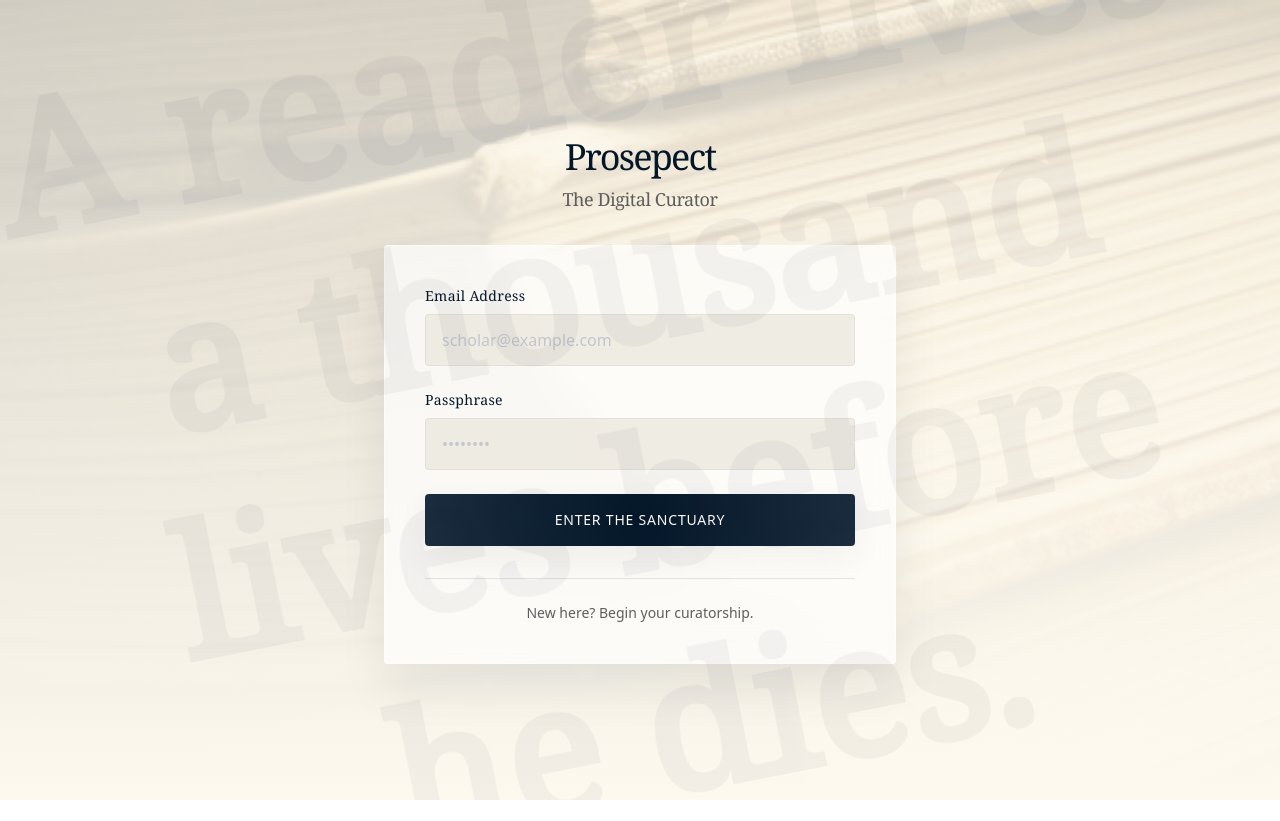
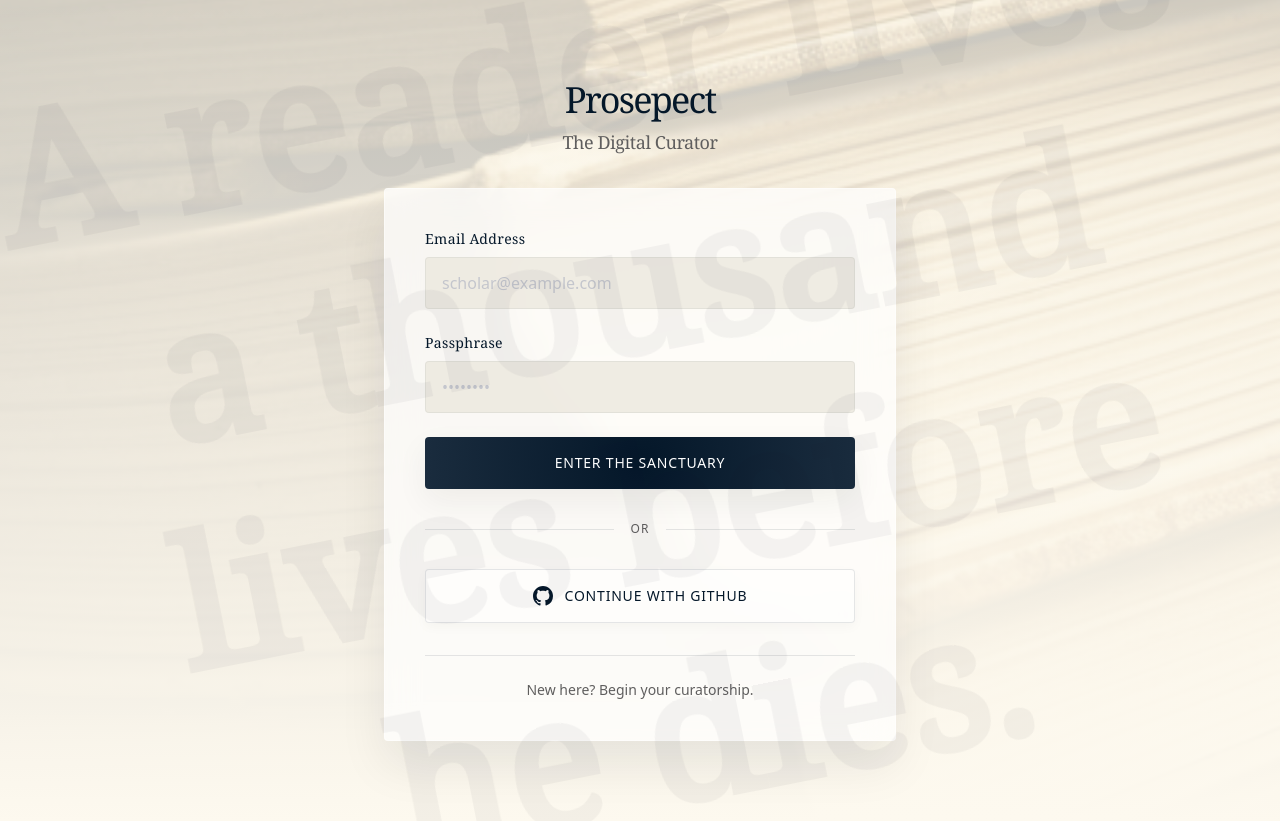
Before and after one commit to danarrigo/prosepect, a Next.js app: page /login in a window 1280 px wide. Before the commit the page ends 800 px from the top, so only its background shows below. Built offline with nearby package versions, Linux system fonts and the light colour scheme; no server answers.

Commit message:
Add styled GitHub login button to login page

```diff
--- a/src/app/login/page.tsx
+++ b/src/app/login/page.tsx
@@ -1,6 +1,7 @@
 import Image from "next/image";
 import Link from "next/link";
 import { login } from "../lib/users/actions";
+import { signIn } from "../../auth";
 
 
 export default function LoginPage() {
@@ -89,6 +90,35 @@
             </button>
           </form>
 
+          {/* Divider */}
+          <div className="flex items-center w-full gap-4">
+            <div className="flex-1 h-[1px] bg-[#041729]/10"></div>
+            <span className="font-sans text-xs text-[#5F5E5E] tracking-[0.1em] uppercase">OR</span>
+            <div className="flex-1 h-[1px] bg-[#041729]/10"></div>
+          </div>
+
+          <form
+            action={async () => {
+              "use server";
+              await signIn("github", {
+                redirectTo: "/curated",
+              });
+            }}
+            className="w-full"
+          >
+            <button
+              type="submit"
+              className="flex items-center justify-center w-full gap-3 rounded-sm py-4 px-6 bg-white/50 border border-[#041729]/10 shadow-[0px_4px_12px_rgba(4,23,41,0.03)] hover:bg-white focus:outline-none hover:scale-[1.02] active:scale-[0.98] transition-all duration-300"
+            >
+              <svg height="20" width="20" viewBox="0 0 16 16" fill="#041729">
+                <path d="M8 0C3.58 0 0 3.58 0 8c0 3.54 2.29 6.53 5.47 7.59.4.07.55-.17.55-.38 0-.19-.01-.82-.01-1.49-2.01.37-2.53-.49-2.69-.94-.09-.23-.48-.94-.82-1.13-.28-.15-.68-.52-.01-.53.63-.01 1.08.58 1.23.82.72 1.21 1.87.87 2.33.66.07-.52.28-.87.51-1.07-1.78-.2-3.64-.89-3.64-3.95 0-.87.31-1.59.82-2.15-.08-.2-.36-1.02.08-2.12 0 0 .67-.21 2.2.82.64-.18 1.32-.27 2-.27.68 0 1.36.09 2 .27 1.53-1.04 2.2-.82 2.2-.82.44 1.1.16 1.92.08 2.12.51.56.82 1.27.82 2.15 0 3.07-1.87 3.75-3.65 3.95.29.25.54.73.54 1.48 0 1.07-.01 1.93-.01 2.2 0 .21.15.46.55.38A8.013 8.013 0 0016 8c0-4.42-3.58-8-8-8z"></path>
+              </svg>
+              <span className="font-sans font-medium text-sm text-[#041729] tracking-[0.0571em] uppercase">
+                Continue with GitHub
+              </span>
+            </button>
+          </form>
+
           {/* Horizontal Border & Footer Link */}
           <div className="border-t border-[#041729]/10 pt-6 w-full flex justify-center">
             <Link
```
